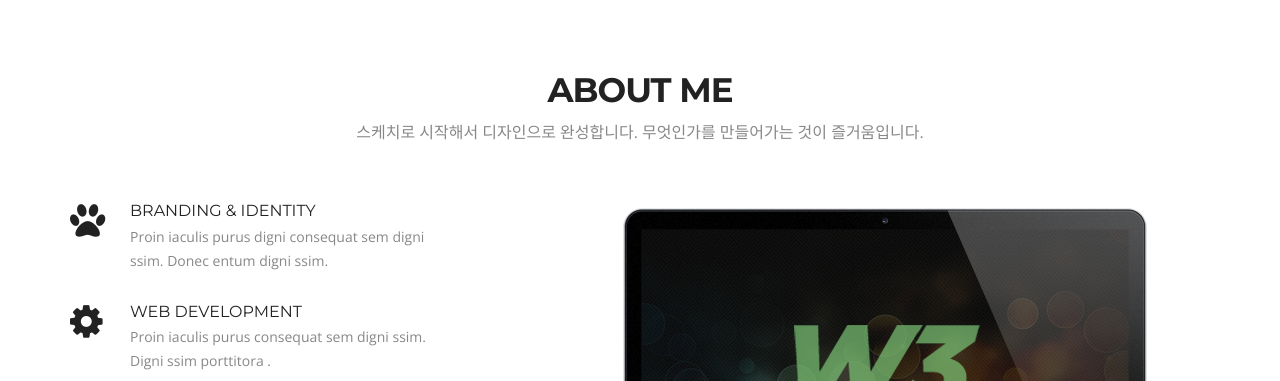
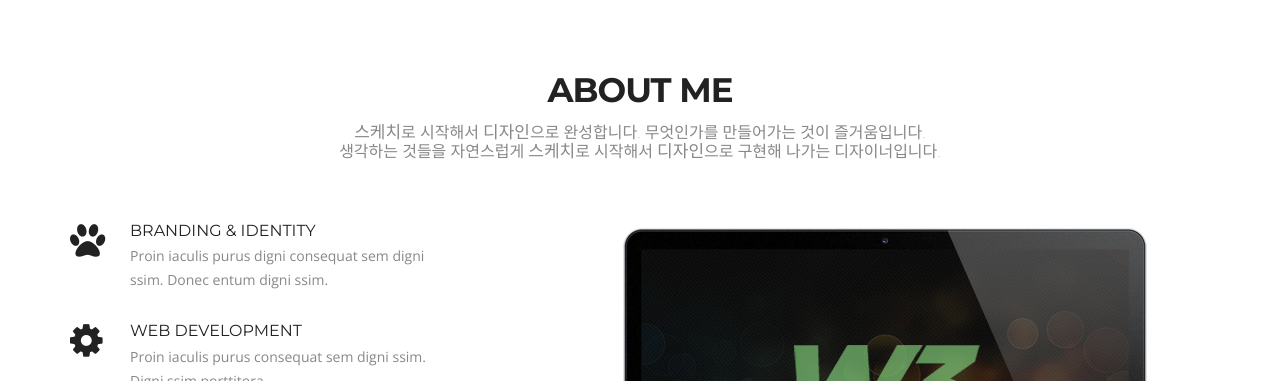
Before and after one commit to drawboaz7929/PFL, a plain HTML site: page index.html in a window 1280 px wide. Shown: the part 940-1321 px from the top of the page. Drawn offline with nearby package versions, Linux system fonts and the light colour scheme.

Commit message:
Write AM09:42

```diff
--- a/css/style.css
+++ b/css/style.css
@@ -337,7 +337,8 @@ p {
 .main-section {
     padding: 90px 0 110px;
 }
-
+.ssentence {font-family:"Noto Sans"; font-weight: 100; }
+.ssentence span {font-family: "Do Hyeon"; font-size: 17px;}
 
 /* Services
 ---------------------------------*/
--- a/index.html
+++ b/index.html
@@ -12,7 +12,7 @@
     <link href='https://fonts.googleapis.com/css?family=Montserrat:400,700' rel='stylesheet' type='text/css'>
     <link href='https://fonts.googleapis.com/css?family=Open+Sans:400,300,800italic,700italic,600italic,400italic,300italic,800,700,600' rel='stylesheet' type='text/css'>
     <link href="https://fonts.googleapis.com/css2?family=Do Hyeon" rel="stylesheet" type="text/css">
-    <link href="https://fonts.googleapis.com/css2?family=Noto Sans" rel="stylesheet" type="text/css">
+    <link href="https://fonts.googleapis.com/css2?family=Noto Sans:100,700" rel="stylesheet" type="text/css">
 
     <link href="css/bootstrap.css" rel="stylesheet" type="text/css">
     <link href="css/style.css" rel="stylesheet" type="text/css">
@@ -88,7 +88,7 @@
                 <!--main-section-start-->
                 <div class="container">
                     <h2>About Me</h2>
-                    <h6>스케치로 시작해서 디자인으로 완성합니다. 무엇인가를 만들어가는 것이 즐거움입니다.</h6>
+                    <h6 class="ssentence"><span>스케치</span>로 시작해서 <span>디자인</span>으로 완성합니다. 무엇인가를 만들어가는 것이 즐거움입니다.<br>생각하는 것들을 자연스럽게 <span>스케치</span>로 시작해서 <span>디자인</span>으로 구현해 나가는 디자이너입니다.</h6>
                     <div class="row">
                         <div class="col-lg-4 col-sm-6 wow fadeInLeft delay-05s">
                             <div class="service-list">
```
